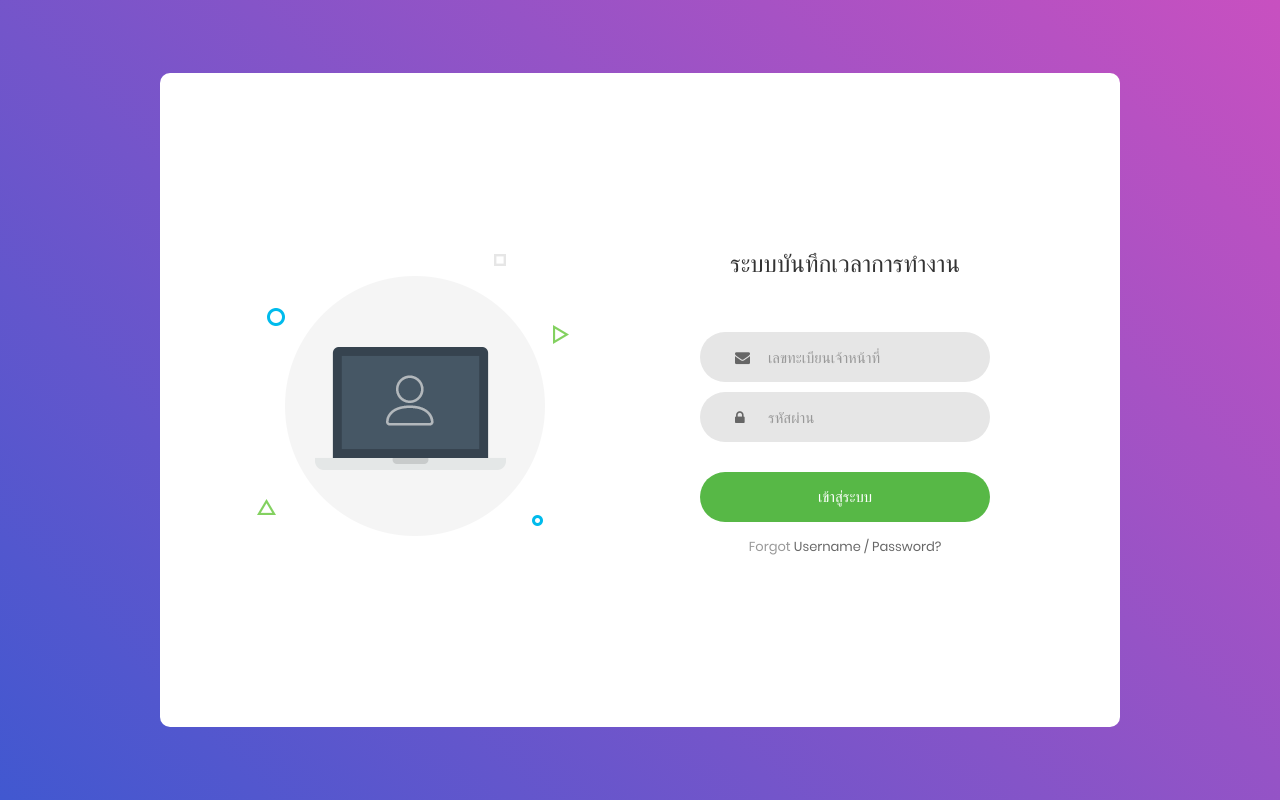
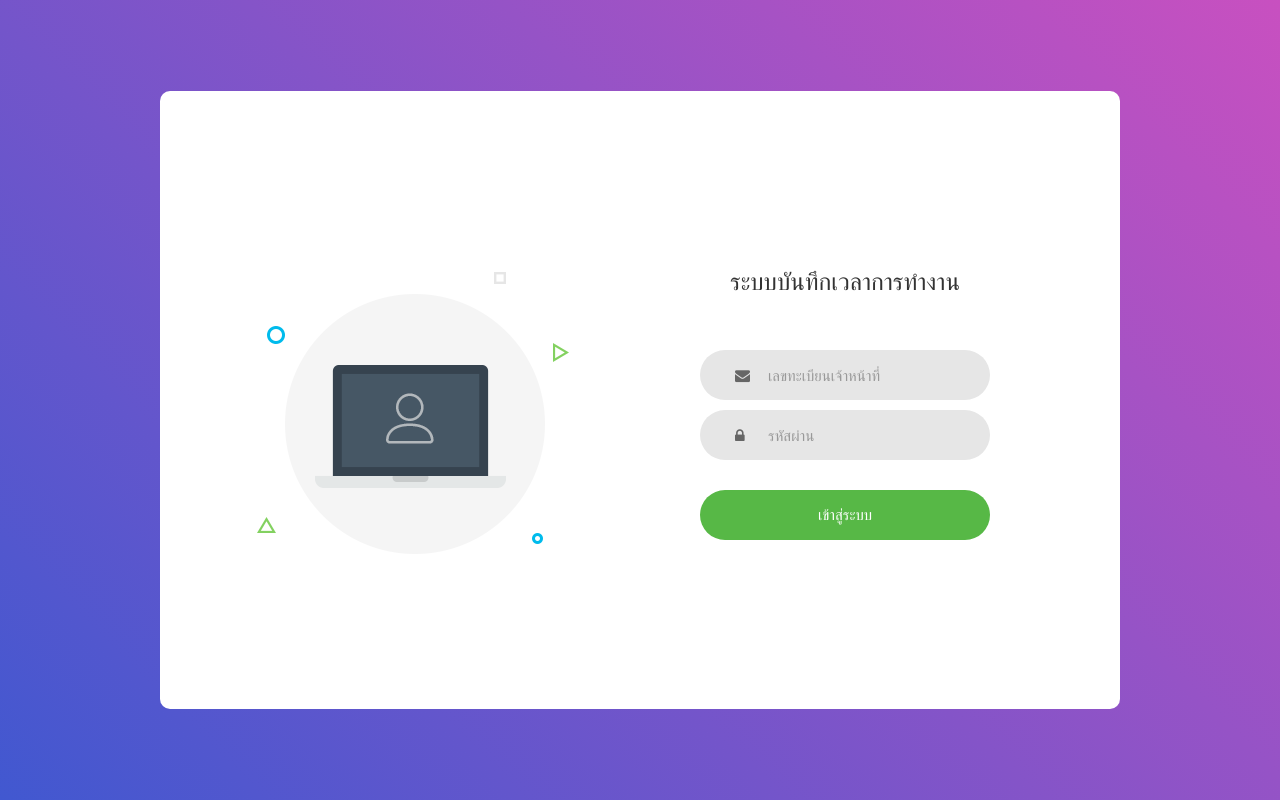
Before and after one commit to kamonrachantks/workio, a PHP site: page /index.php in a window 1280 px wide. Run offline with PHP 8.4, Linux system fonts and the light colour scheme; some libraries are stand-ins or nearby versions; some web fonts are replaced.

Commit message:
first commit

```diff
--- a/index.php
+++ b/index.php
@@ -94,14 +94,7 @@ if ($mode == "chklogin") {
 						</button>
 					</div>
 
-					<div class="text-center p-t-12">
-						<span class="txt1">
-							Forgot
-						</span>
-						<a class="txt2" href="#">
-							Username / Password?
-						</a>
-					</div>
+
 
 					<div class="text-center p-t-136">
 					</div>
```
